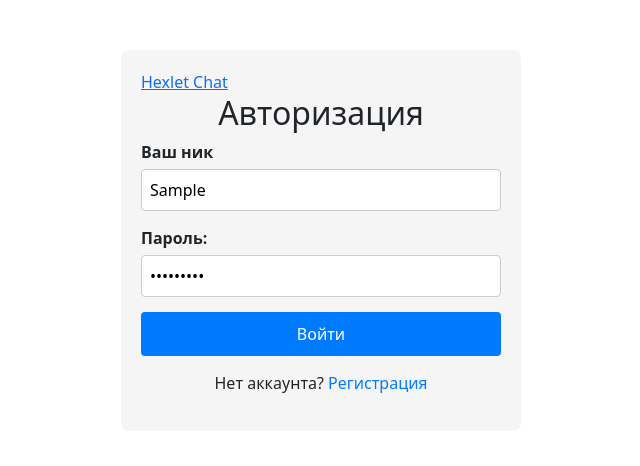
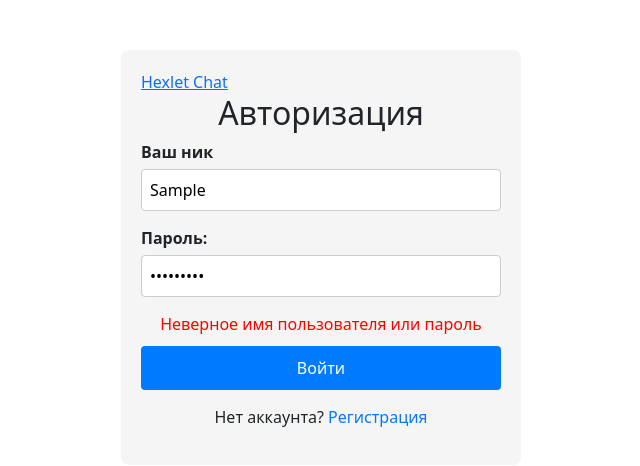
Before and after one commit to SandActor/frontend-project-12, a React (Vite) app in the folder frontend/: page /login in a window 1280 px wide. Both pictures are taken after typing "Sample", "Sample123" into the empty fields and a click on the button "Войти". Shown: the top 466 px of the page, without its empty margins (319-959 px from the left). Built offline with nearby package versions, Linux system fonts and the light colour scheme; no server answers; what leo-profanity would draw is missing.

Commit message:
6 тест

```diff
--- a/frontend/src/pages/LoginPage.jsx
+++ b/frontend/src/pages/LoginPage.jsx
@@ -3,13 +3,15 @@ import { useNavigate, Link } from 'react-router-dom'
 import { useTranslation } from 'react-i18next'
 import { toast } from 'react-toastify'
 import { Formik, Form, Field, ErrorMessage } from 'formik'
+import { useState } from 'react'
 import * as Yup from 'yup'
 
 function LoginPage() {
-  const { t } = useTranslation();
-  const navigate = useNavigate();
+  const { t } = useTranslation()
+  const navigate = useNavigate()
+  const [error, setError] = useState(null)
 
-  const initialValues = { username: '', password: '' };
+  const initialValues = { username: '', password: '' }
 
   const handleSubmit = async (values) => {
     try {
@@ -67,7 +69,11 @@ function LoginPage() {
               />
               <ErrorMessage name="password" component="div" style={{ color: 'red', fontSize: '14px', marginTop: '5px' }} />
             </div>
-
+            {error && (
+              <div style={{ color: 'red', margin: '10px 0', textAlign: 'center' }}>
+                {error}
+              </div>
+            )}
             <button
               type="submit"
               disabled={isSubmitting}
```
